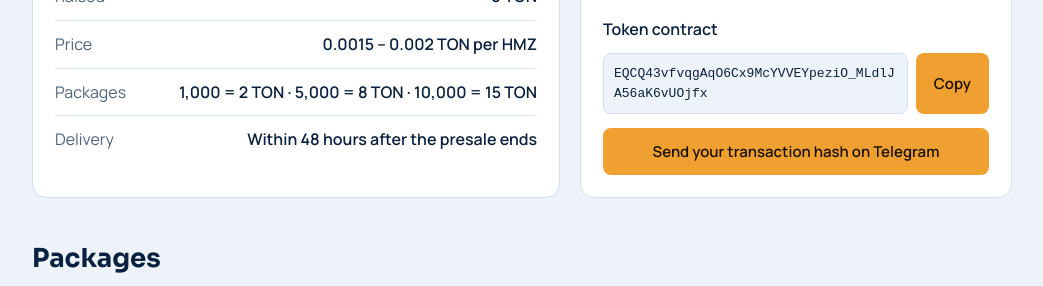
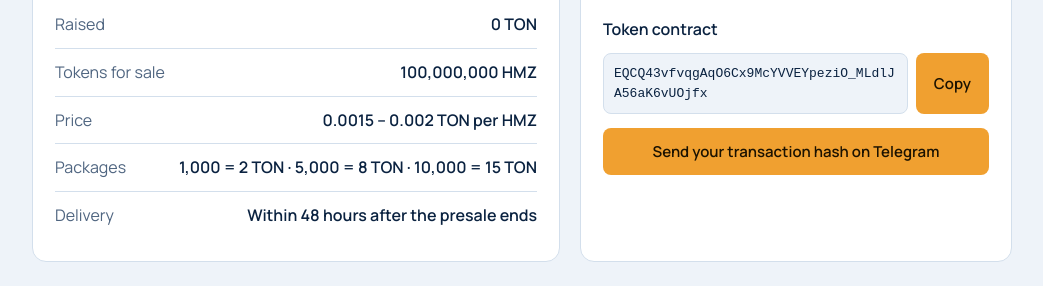
Before and after one commit to oudjani4/hermez-presale, a plain HTML site: page index.html in a window 1280 px wide. Shown: the part 460-746 px from the top of the page, without its empty margins (118-1161 px from the left). Drawn offline with Linux system fonts and the light colour scheme; no server answers.

Commit message:
presale supply 100M

```diff
--- a/index.html
+++ b/index.html
@@ -117,7 +117,7 @@ const C={
   wallet:"UQB-Dukz9FM8-Xksu7DdnhFDD1zTzwMZ7ZcMiuOIQFoC78As",
   token:"EQCQ43vfvqgAqO6Cx9McYVVEYpeziO_MLdlJA56aK6vUOjfx",
   packages:[[1000,2],[5000,8],[10000,15]],  // [HMZ, TON]
-  supply:0,  // ضع كمية البيع المسبق الحقيقية هنا (0 يخفي الشريط)
+  supply:100000000,
   sold:0,                   // tokens sold so far
   raisedTon:0,              // total raised in TON
   end:"2026-11-01T23:59:59Z",
```
